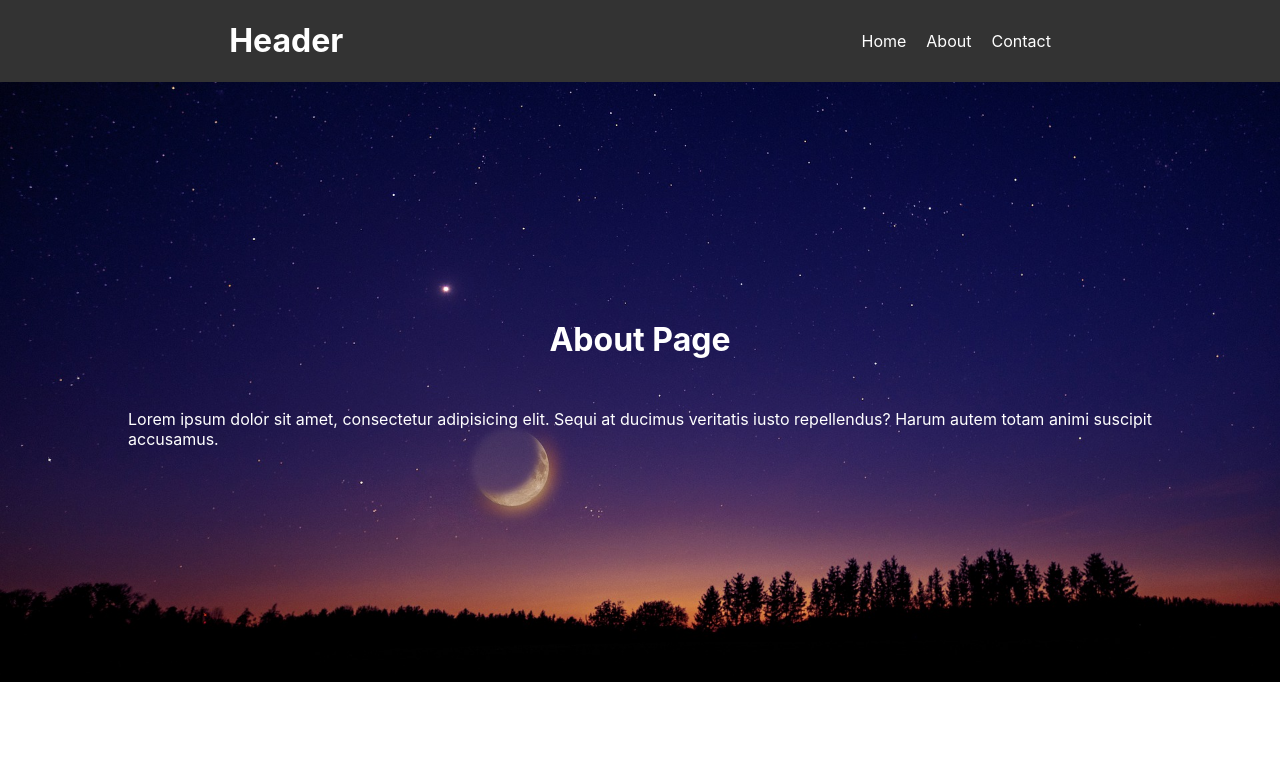
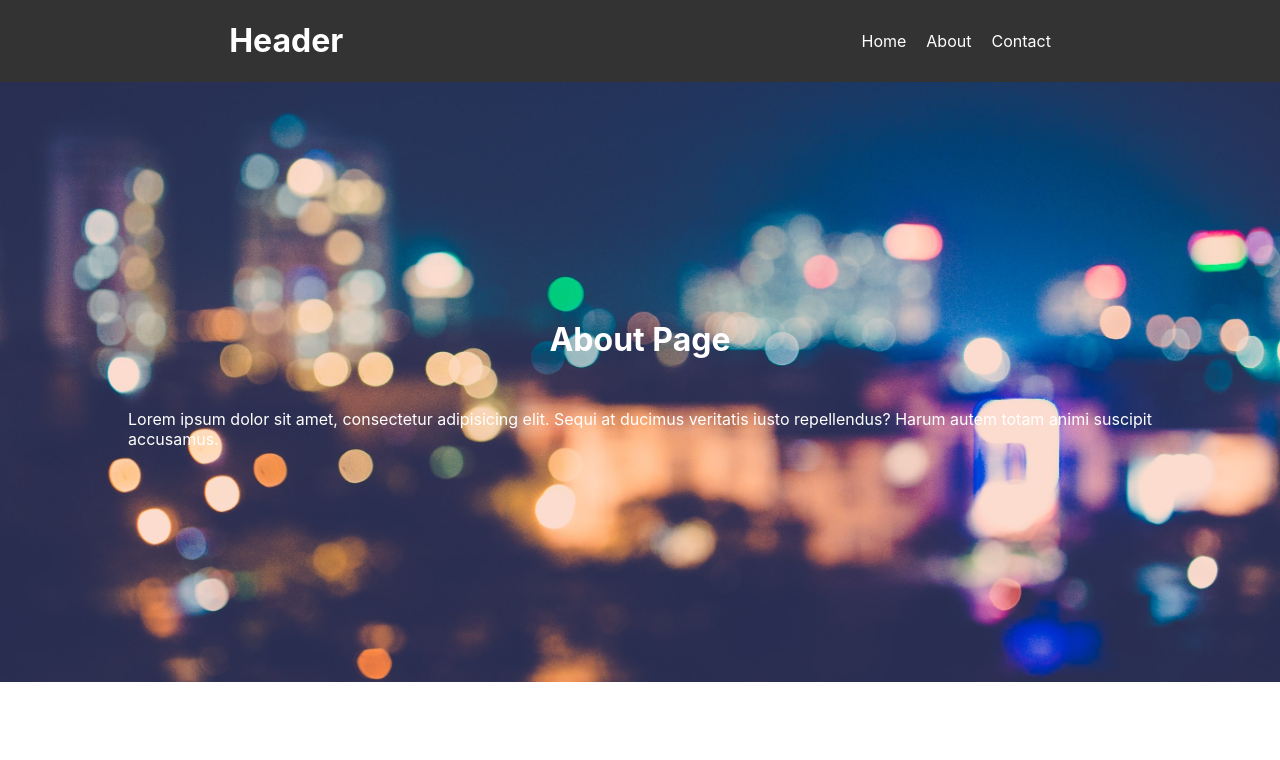
Before and after one commit to shinta0000/react-spa, a React (Create React App) app: page /about in a window 1280 px wide. Shown: the top 760 px of the page. Built offline with nearby package versions, Linux system fonts and the light colour scheme.

Commit message:
fix: AboutPageの背景画像を修正 #22

```diff
--- a/src/App.css
+++ b/src/App.css
@@ -1,8 +1,13 @@
-.target {
+.home {
   background-image: url(./components/assets/sky-5114501_1920.jpg);
   background-size: cover;
   min-height: 500px;
   width: 100%;
-  /* background-repeat: no-repeat;
-  overflow: hidden; */
 }
+
+.about {
+  background-image: url(./components/assets/night_0111.jpg);
+  background-size: cover;
+  min-height: 500px;
+  width: 100%;
+}
--- a/src/components/Main.jsx
+++ b/src/components/Main.jsx
@@ -6,7 +6,7 @@ import "../App.css";
 const Main = (props) => {
   return (
     <div>
-      <MainStyle className="target">
+      <MainStyle className={props.check === "about" ? "about" : "home"}>
         <Container>
           <h1>{props.mainText}</h1>
           <p>
--- a/src/components/pages/About.jsx
+++ b/src/components/pages/About.jsx
@@ -3,12 +3,13 @@ import Cards from "../Cards";
 import Footer from "../Footer";
 import Header from "../Header";
 import Main from "../Main";
+import "../../App.css";
 
 const About = () => {
   return (
     <div>
       <Header />
-      <Main mainText="About Page" />
+      <Main check="about" mainText="About Page" />
       <Cards />
       <Footer />
     </div>
```
Also changed, not shown: src/components/ScrollToTop.jsx (added, +16 -0 lines), src/index.js (+6 -6 lines), src/components/assets/night_0111.jpg (added), 1 other file (tests, documents, lock files or other folders).
